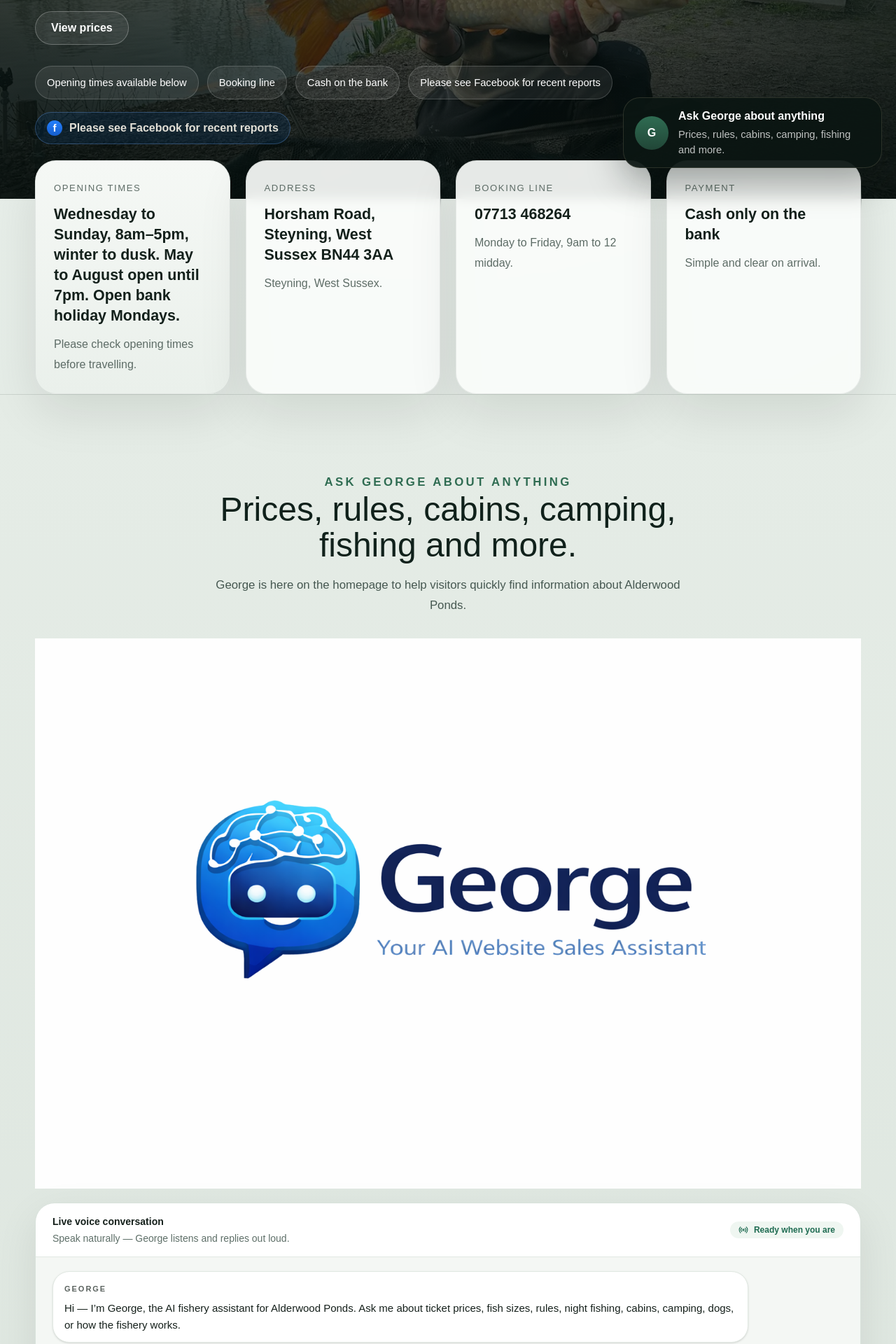
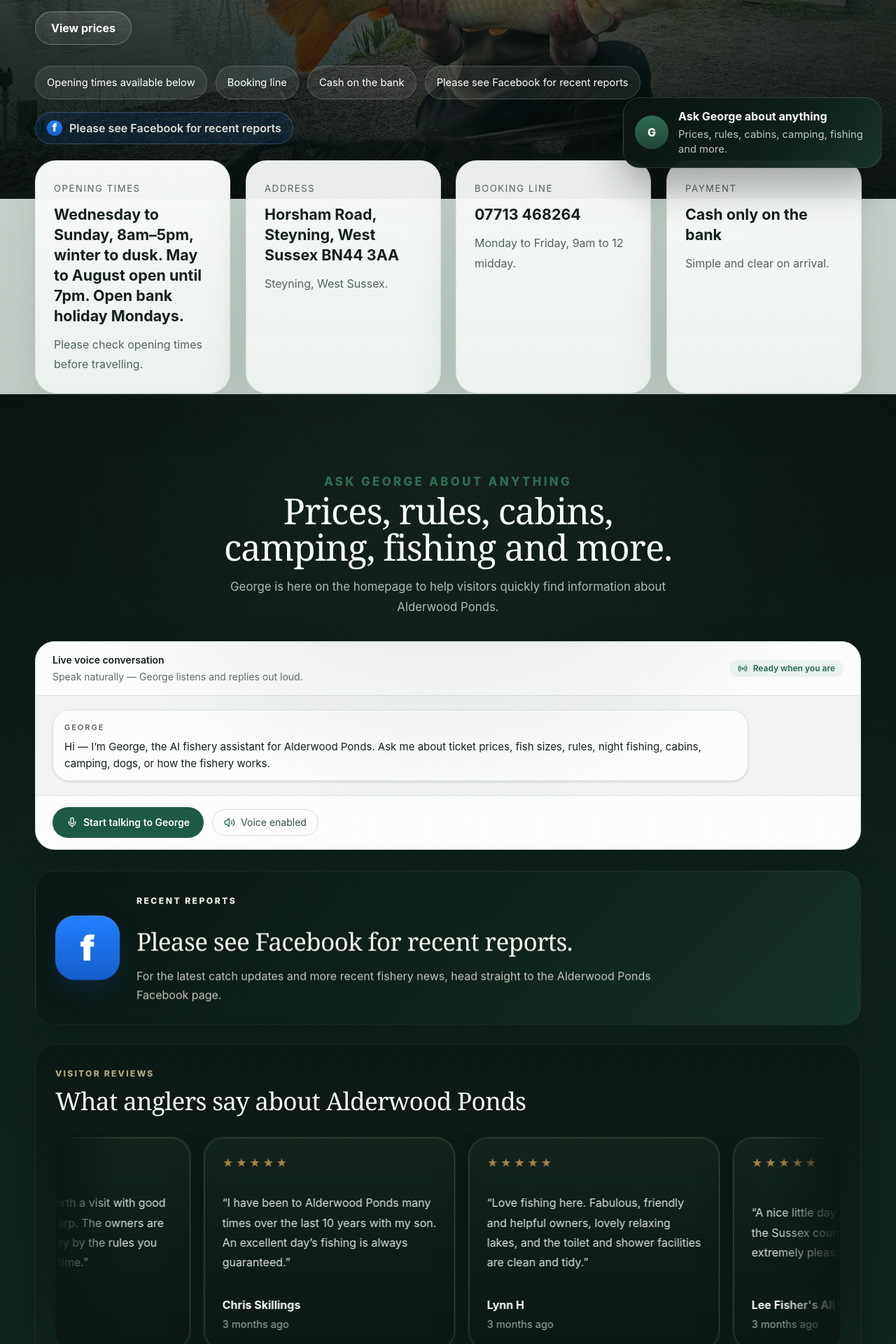
Before and after one commit to Guardx12/alderwood-ponds, a Next.js app: page / in a window 1280 px wide. Shown: the part 540-2460 px from the top of the page at 70% size. Built offline with nearby package versions, Linux system fonts and the light colour scheme.

Commit message:
Add files via upload

```diff
--- a/app/globals.css
+++ b/app/globals.css
@@ -1,20 +1,20 @@
 @import "tailwindcss";
 
-:root {
-  --bg: #08110e;
-  --bg-soft: #0f1c18;
-  --panel: #f2f6f2;
-  --panel-strong: #fbfcfb;
+ :root {
+  --bg: #07100d;
+  --bg-soft: #0e1a16;
+  --panel: rgba(239, 244, 241, 0.92);
+  --panel-strong: rgba(249, 251, 250, 0.96);
   --text: #13201b;
-  --muted: #5d6c66;
-  --line: rgba(30, 58, 49, 0.12);
-  --green-1: #0f211c;
-  --green-2: #173128;
-  --green-3: #214637;
+  --muted: #52635c;
+  --line: rgba(26, 47, 39, 0.12);
+  --green-1: #0d1814;
+  --green-2: #13231d;
+  --green-3: #1b342a;
   --green-4: #2f6c52;
-  --gold: #c9bc97;
-  --cream: #e4ebe4;
-  --shadow: 0 24px 70px rgba(7, 17, 14, 0.10);
+  --gold: #c6b48a;
+  --cream: #dde6e0;
+  --shadow: 0 24px 70px rgba(7, 17, 14, 0.12);
 }
 
 * { box-sizing: border-box; }
@@ -22,11 +22,13 @@
 body {
   margin: 0;
   color: var(--text);
-  font-family: Arial, Helvetica, sans-serif;
-  background: radial-gradient(circle at top, #eef3ef 0%, #e3ebe5 42%, #d8e2dc 100%);
+  font-family: Inter, Arial, Helvetica, sans-serif;
+  background:
+    radial-gradient(circle at top, rgba(214, 225, 218, 0.95) 0%, rgba(201, 214, 206, 0.92) 26%, rgba(179, 194, 185, 0.85) 46%, rgba(237, 242, 239, 0.96) 100%);
 }
 a { color: inherit; text-decoration: none; }
 img { max-width: 100%; }
+h1, h2, h3, h4, .brand { font-family: Georgia, "Times New Roman", serif; letter-spacing: -0.02em; }
 
 .container {
   width: min(1180px, calc(100% - 32px));
@@ -77,7 +79,10 @@
   color: rgba(244, 241, 232, 0.82);
   font-size: 0.95rem;
 }
-.site-nav a:hover { color: #fff; }
+.site-nav a { position: relative; transition: color .22s ease, transform .22s ease; }
+.site-nav a::after { content: ""; position: absolute; left: 0; right: 0; bottom: -8px; height: 1px; background: rgba(198,180,138,.9); transform: scaleX(0); transform-origin: center; transition: transform .24s ease; }
+.site-nav a:hover { color: #fff; transform: translateY(-1px); }
+.site-nav a:hover::after { transform: scaleX(1); }
 .header-booking-pill,
 .button,
 .light-shell {
@@ -139,9 +144,11 @@
 .section-heading h2 {
   margin: 0;
   line-height: 0.94;
+  text-shadow: 0 8px 30px rgba(6, 12, 11, 0.22);
 }
 .hero h1 { font-size: clamp(3.1rem, 7vw, 6.3rem); max-width: 820px; }
 .hero-copy {
+  text-wrap: pretty;
   max-width: 760px;
   font-size: 1.12rem;
   line-height: 1.85;
@@ -179,8 +186,9 @@
 .button.primary:hover { transform: translateY(-1px); }
 .button.secondary {
   color: #fff;
-  border: 1px solid rgba(255,255,255,0.26);
-  background: rgba(255,255,255,0.08);
+  border: 1px solid rgba(255,255,255,0.24);
+  background: linear-gradient(180deg, rgba(255,255,255,0.12) 0%, rgba(255,255,255,0.06) 100%);
+  box-shadow: inset 0 1px 0 rgba(255,255,255,0.12);
 }
 .button.secondary:hover { background: rgba(255,255,255,0.16); }
 .button.ghost-dark {
@@ -239,9 +247,9 @@
 .section { padding: 82px 0; }
 .section-split { padding: 94px 0; }
 .feature-band {
-  background: linear-gradient(180deg, #e5ece6 0%, #dbe4dd 100%);
-  border-top: 1px solid rgba(15, 33, 28, 0.08);
-  border-bottom: 1px solid rgba(15, 33, 28, 0.08);
+  background: linear-gradient(180deg, #0b1411 0%, #10201a 48%, #12251e 100%);
+  border-top: 1px solid rgba(198, 180, 138, 0.10);
+  border-bottom: 1px solid rgba(198, 180, 138, 0.08);
 }
 .section-heading { max-width: 920px; margin-bottom: 28px; }
 .section-heading h2 { font-size: clamp(2rem, 4vw, 3.5rem); }
@@ -277,11 +285,13 @@
 .report-card,
 .george-feature-card,
 .map-card-shell {
-  background: rgba(250,252,250,0.92);
-  backdrop-filter: blur(8px);
+  background: linear-gradient(180deg, rgba(248,250,249,0.95) 0%, rgba(238,243,240,0.94) 100%);
+  backdrop-filter: blur(10px);
   border: 1px solid rgba(15, 33, 28, 0.08);
   border-radius: 30px;
   box-shadow: var(--shadow);
+  transition: transform .28s ease, box-shadow .28s ease, border-color .28s ease;
+  animation: fade-up .7s ease both;
 }
 .info-card,
 .panel,
@@ -296,7 +306,8 @@
 .contact-list p,
 .feature-copy p,
 .george-feature-card p { line-height: 1.8; color: var(--muted); }
-.feature { background: linear-gradient(180deg, #f5f8f5 0%, #eaf0eb 100%); }
+.feature { background: linear-gradient(180deg, rgba(250,252,250,0.98) 0%, rgba(236,242,238,0.98) 100%); }
+.info-card:hover, .panel:hover, .report-card:hover, .map-card-shell:hover { transform: translateY(-3px); box-shadow: 0 28px 70px rgba(7, 17, 14, 0.14); border-color: rgba(47, 108, 82, 0.18); }
 .feature-copy h2,
 .panel h2,
 .panel h3,
@@ -395,9 +406,9 @@
 
 .site-footer {
   margin-top: 0;
-  padding: 44px 0 66px;
-  border-top: 1px solid rgba(15, 33, 28, 0.08);
-  background: linear-gradient(180deg, #10211b 0%, #0b1613 100%);
+  padding: 54px 0 72px;
+  border-top: 1px solid rgba(198, 180, 138, 0.10);
+  background: radial-gradient(circle at top, rgba(28,53,44,.96) 0%, rgba(14,26,21,.98) 42%, rgba(8,15,13,1) 100%);
 }
 .site-footer h3,
 .site-footer h4 { margin-top: 0; color: #fff; }
@@ -417,9 +428,9 @@
   width: min(370px, calc(100vw - 32px));
   padding: 14px 16px;
   border-radius: 24px;
-  background: rgba(11, 22, 19, 0.94);
-  border: 1px solid rgba(216, 199, 162, 0.16);
-  box-shadow: 0 18px 50px rgba(8, 17, 14, 0.35);
+  background: linear-gradient(135deg, rgba(10,20,17,0.96) 0%, rgba(15,31,26,0.97) 62%, rgba(24,56,44,0.96) 100%);
+  border: 1px solid rgba(198, 180, 138, 0.18);
+  box-shadow: 0 20px 60px rgba(8, 17, 14, 0.38);
   transform: translateY(20px);
   opacity: 0;
   transition: .25s ease;
@@ -576,11 +587,11 @@
 }
 .review-marquee-shell::before {
   left: 0;
-  background: linear-gradient(90deg, rgba(219, 228, 221, 1) 0%, rgba(219, 228, 221, 0) 100%);
+  background: linear-gradient(90deg, rgba(12, 24, 20, 1) 0%, rgba(12, 24, 20, 0) 100%);
 }
 .review-marquee-shell::after {
   right: 0;
-  background: linear-gradient(270deg, rgba(219, 228, 221, 1) 0%, rgba(219, 228, 221, 0) 100%);
+  background: linear-gradient(270deg, rgba(12, 24, 20, 1) 0%, rgba(12, 24, 20, 0) 100%);
 }
 .review-marquee-track {
   display: flex;
@@ -596,13 +607,13 @@
   min-height: 220px;
   padding: 26px;
   border-radius: 28px;
-  background: linear-gradient(180deg, rgba(250,252,250,0.96) 0%, rgba(240,246,241,0.94) 100%);
-  border: 1px solid rgba(33, 70, 55, 0.10);
-  box-shadow: 0 24px 50px rgba(7, 17, 14, 0.10);
+  background: linear-gradient(180deg, rgba(20,36,30,0.92) 0%, rgba(12,24,20,0.96) 100%);
+  border: 1px solid rgba(198, 180, 138, 0.12);
+  box-shadow: 0 24px 50px rgba(2, 8, 6, 0.28);
   display: flex;
   flex-direction: column;
   justify-content: space-between;
-  backdrop-filter: blur(12px);
+  backdrop-filter: blur(14px);
 }
 .review-card::before {
   content: "";
@@ -610,7 +621,7 @@
   inset: 0;
   border-radius: inherit;
   padding: 1px;
-  background: linear-gradient(135deg, rgba(47,108,82,0.18), rgba(201,188,151,0.20));
+  background: linear-gradient(135deg, rgba(78,140,109,0.34), rgba(198,180,138,0.28));
   -webkit-mask: linear-gradient(#fff 0 0) content-box, linear-gradient(#fff 0 0);
   -webkit-mask-composite: xor;
   mask-composite: exclude;
@@ -623,7 +634,7 @@
 .review-text {
   margin: 16px 0 20px;
   line-height: 1.78;
-  color: #1b2b24;
+  color: rgba(244, 247, 245, 0.92);
   font-size: 1rem;
 }
 .review-meta {
@@ -633,9 +644,10 @@
 }
 .review-meta strong {
   font-size: 1rem;
+  color: #f8fbf9;
 }
 .review-meta span {
-  color: #61726a;
+  color: rgba(203, 214, 208, 0.78);
   font-size: 0.92rem;
 }
 @keyframes review-marquee {
@@ -658,6 +670,16 @@
 
 .homepage-george-band {
   padding-bottom: 76px;
+  position: relative;
+}
+.homepage-george-band::before {
+  content: "";
+  position: absolute;
+  inset: 0;
+  background:
+    radial-gradient(circle at top, rgba(58, 96, 78, 0.18) 0%, rgba(58, 96, 78, 0) 38%),
+    linear-gradient(180deg, rgba(6, 12, 10, 0.02) 0%, rgba(6, 12, 10, 0) 100%);
+  pointer-events: none;
 }
 .george-home-stack {
   display: grid;
@@ -672,11 +694,11 @@
 .homepage-review-wrap {
   display: grid;
   gap: 18px;
-  padding: 24px;
+  padding: 28px;
   border-radius: 30px;
-  background: linear-gradient(180deg, rgba(245,248,245,0.92) 0%, rgba(232,239,233,0.96) 100%);
-  border: 1px solid rgba(33, 70, 55, 0.08);
-  box-shadow: 0 24px 60px rgba(7, 17, 14, 0.08);
+  background: linear-gradient(180deg, rgba(12,24,20,0.92) 0%, rgba(16,32,26,0.97) 100%);
+  border: 1px solid rgba(198, 180, 138, 0.10);
+  box-shadow: 0 24px 60px rgba(2, 8, 6, 0.24);
 }
  .homepage-review-heading span {
   display: inline-block;
@@ -685,13 +707,13 @@
   letter-spacing: 0.18em;
   font-size: 0.76rem;
   font-weight: 800;
-  color: var(--green-4);
+  color: rgba(198, 180, 138, 0.92);
 }
 .homepage-review-heading h3 {
   margin: 0;
   font-size: clamp(1.5rem, 3vw, 2.2rem);
   line-height: 1.1;
-  color: #10211b;
+  color: #f6faf8;
 }
 .review-section-compact {
   overflow: hidden;
@@ -721,22 +743,38 @@
 
 .homepage-george-copy h2 {
   margin: 0;
-  font-size: clamp(1.9rem, 4vw, 3rem);
-  line-height: 1.06;
-  color: #10211b;
+  font-size: clamp(2rem, 4vw, 3.2rem);
+  line-height: 1.02;
+  color: #f7fbf8;
+  text-wrap: balance;
 }
 
 .homepage-george-copy p {
   margin: 16px auto 0;
   max-width: 680px;
-  color: #465851;
+  color: rgba(221, 231, 226, 0.78);
   font-size: 1.05rem;
   line-height: 1.75;
 }
 
 .homepage-george-logo-wrap {
-  display: flex;
-  justify-content: center;
-  align-items: center;
-  padding-top: 6px;
+  display: none;
 }
+
+
+@keyframes fade-up {
+  from { opacity: 0; transform: translateY(18px); }
+  to { opacity: 1; transform: translateY(0); }
+}
+
+.hero-content, .home-facts-grid, .homepage-george-intro, .facebook-feature-card, .homepage-review-wrap {
+  animation: fade-up .75s ease both;
+}
+
+.hero-actions .button, .facebook-feature-card, .review-card, .home-chat-bubble, .info-card, .panel {
+  will-change: transform;
+}
+
+.facebook-feature-card:hover, .review-card:hover {
+  transform: translateY(-3px);
+}
--- a/components/george-live-assistant.tsx
+++ b/components/george-live-assistant.tsx
@@ -1,6 +1,5 @@
 "use client"
 
-import Image from "next/image"
 import { useEffect, useMemo, useRef, useState } from "react"
 import { Loader2, Mic, PhoneOff, Radio, Volume2 } from "lucide-react"
 
@@ -475,11 +474,11 @@
 
   return (
     <section className={`${isHomepage ? "w-full" : "mx-auto flex min-h-[calc(100vh-88px)] w-full max-w-6xl flex-col px-4 pb-10 pt-8 sm:px-6 lg:px-8 lg:pt-10"}`}>
-      <div className={`${isHomepage ? "mb-5" : "mx-auto mb-6 max-w-4xl text-center"}`}>
-        <div className={`${isHomepage ? "homepage-george-logo-wrap" : "mx-auto mb-5 flex max-w-4xl items-center justify-center overflow-hidden rounded-[28px] border border-[#27463D] bg-[linear-gradient(135deg,#0B1512_0%,#10211B_42%,#1E4D3D_100%)] px-6 py-7 text-left shadow-[0_24px_80px_rgba(7,14,12,0.34)] sm:px-8"}`}>
-          <div className="flex w-full flex-col items-center gap-5 text-center">
-            <Image src="/images/george-logo.png" alt="George logo" width={420} height={140} className={`h-auto w-full ${isHomepage ? "max-w-[210px] sm:max-w-[250px]" : "max-w-[270px] sm:max-w-[360px]"}`} priority />
-            {isHomepage ? null : (
+      <div className={`${isHomepage ? "mb-2" : "mx-auto mb-6 max-w-4xl text-center"}`}>
+        {isHomepage ? null : (
+          <div className="mx-auto mb-5 flex max-w-4xl items-center justify-center overflow-hidden rounded-[28px] border border-[#27463D] bg-[linear-gradient(135deg,#0B1512_0%,#10211B_42%,#1E4D3D_100%)] px-6 py-7 text-left shadow-[0_24px_80px_rgba(7,14,12,0.34)] sm:px-8">
+            <div className="flex w-full flex-col items-center gap-5 text-center">
+              <img src="/images/george-logo.png" alt="George logo" width={420} height={140} className="h-auto w-full max-w-[270px] sm:max-w-[360px]" />
               <div className="max-w-3xl">
                 <p className="text-xs font-semibold uppercase tracking-[0.26em] text-[#CFE5DA] sm:text-sm">Meet George</p>
                 <h1 className="mt-2 text-3xl font-extrabold tracking-tight text-white sm:text-4xl lg:text-5xl">
@@ -492,9 +491,9 @@
                   Prices • Rules • Fish sizes • Night fishing • Cabins • Camping
                 </p>
               </div>
-            )}
+            </div>
           </div>
-        </div>
+        )}
 
         {isHomepage ? null : (
           <>
```
